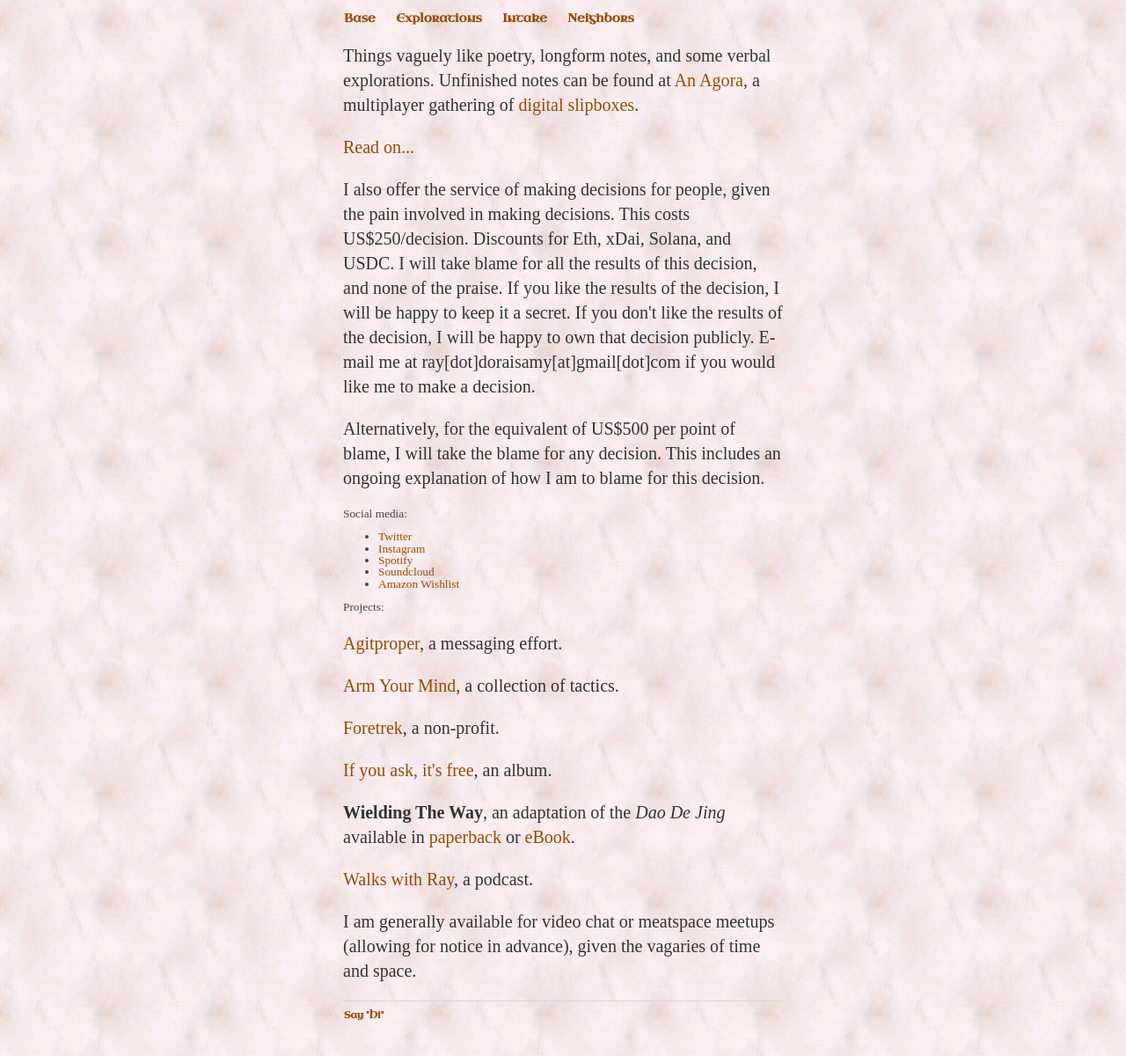
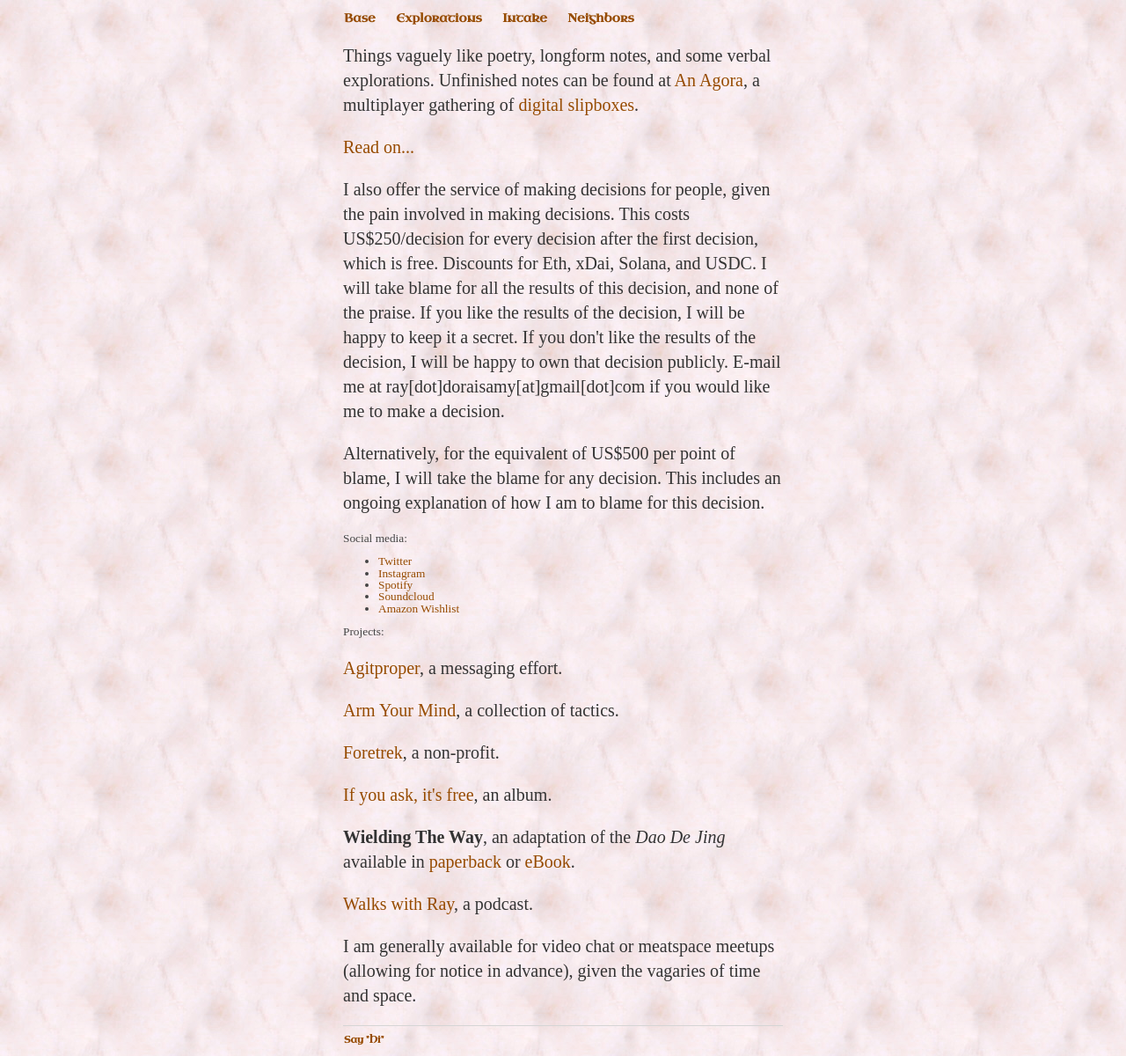
Before and after one commit to ray-dorai/ray-dorai.github.io, a Jekyll site: the page built from index.html, in a window 1280 px wide. Shown: the whole page at 88% size. Built offline with Jekyll 4.4.1, drawn with Linux system fonts in a browser that asks for light colours; some web fonts are replaced.

Commit message:
Update index.html

```diff
--- a/index.html
+++ b/index.html
@@ -5,7 +5,7 @@ title: Ray Doraisamy
 <div class="blurb">
 	<p>Things vaguely like poetry, longform notes, and some verbal explorations. Unfinished notes can be found at <a href="https://anagora.org/@forshaper">An Agora</a>, a multiplayer gathering of <a href="https://en.wikipedia.org/wiki/Zettelkasten">digital slipboxes</a>.</p>
 	<p><a href="/explorations">Read on...</a></p>
-	<p>I also offer the service of making decisions for people, given the pain involved in making decisions. This costs US$250/decision. Discounts for Eth, xDai, Solana, and USDC. I will take blame for all the results of this decision, and none of the praise. If you like the results of the decision, I will be happy to keep it a secret. If you don't like the results of the decision, I will be happy to own that decision publicly. E-mail me at ray[dot]doraisamy[at]gmail[dot]com if you would like me to make a decision.</p>
+	<p>I also offer the service of making decisions for people, given the pain involved in making decisions. This costs US$250/decision for every decision after the first decision, which is free. Discounts for Eth, xDai, Solana, and USDC. I will take blame for all the results of this decision, and none of the praise. If you like the results of the decision, I will be happy to keep it a secret. If you don't like the results of the decision, I will be happy to own that decision publicly. E-mail me at ray[dot]doraisamy[at]gmail[dot]com if you would like me to make a decision.</p>
 	<p>Alternatively, for the equivalent of US$500 per point of blame, I will take the blame for any decision. This includes an ongoing explanation of how I am to blame for this decision. </p>
 	Social media:
 	<ul>
```
